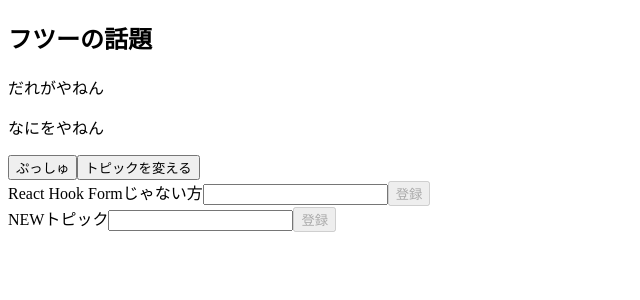
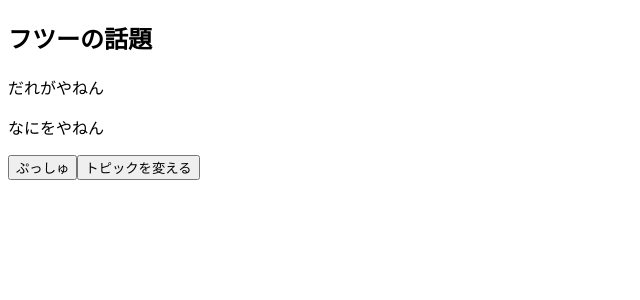
Before and after one commit to TomoyukiMatsuda/Topic_in_Travel_App, a Next.js app: page / in a window 1280 px wide. Shown: the top 300 px of the page, without its empty margins (0-640 px from the left). Built offline with nearby package versions, Linux system fonts and the light colour scheme; no server answers.

Commit message:
フォームを表示しない

```diff
--- a/src/pages/index.tsx
+++ b/src/pages/index.tsx
@@ -9,7 +9,6 @@ export default function Home() {
         <link rel="icon" href="/favicon.ico" />
       </Head>
       <Main />
-      <RegisterTopic />
     </div>
   );
 }
```
